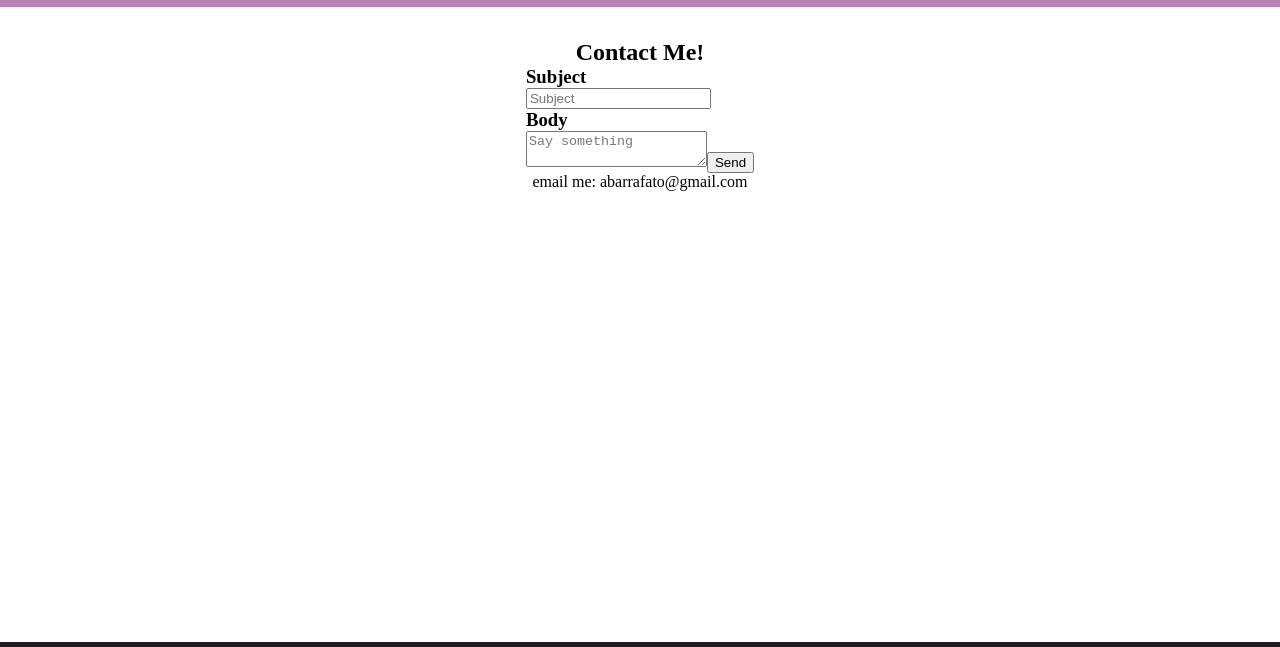
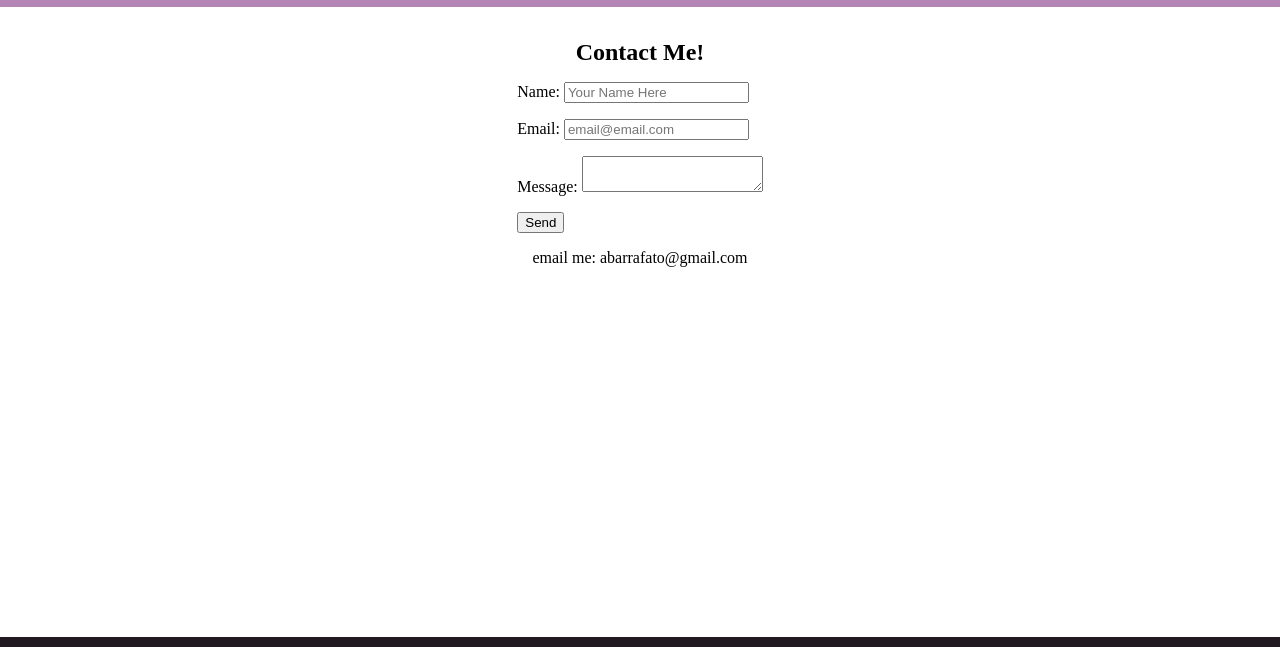
Before and after one commit to amabarr/portfolio, a Gatsby site: page /contact in a window 1280 px wide. Shown: the part 95-742 px from the top of the page. Built offline with nearby package versions, Linux system fonts and the light colour scheme; Gatsby itself is replaced by a stand-in of ours.

Commit message:
Edited Contact Form

```diff
--- a/src/components/contactForm.js
+++ b/src/components/contactForm.js
@@ -1,18 +1,34 @@
-import React, { useState } from "react";
+import React from "react";
 
 export default () => {
 	return (
 		<div className='contact'>
-			<form method='post' action='mailto:abarrafato@gmail.com'>
-				<label htmlFor='Subject'>
-					<h3>Subject</h3>
-					<input id='Subject:' placeholder='Subject' />
-				</label>
-				<label htmlFor='Body:'>
-					<h3>Body</h3>
-					<textarea id='Body:' placeholder='Say something' />
-				</label>
-				<button type='submit'>Send</button>
+			<form
+				name='contact'
+				method='POST'
+				data-netlify='true'
+				data-netlify-honeypot='bot-field'
+			>
+				<input type='hidden' name='form-name' value='contact' />
+				<p>
+					<label>
+						Name: <input type='text' name='name' placeholder='Your Name Here' />
+					</label>
+				</p>
+				<p>
+					<label>
+						Email:{" "}
+						<input type='email' name='email' placeholder='email@email.com' />
+					</label>
+				</p>
+				<p>
+					<label>
+						Message: <textarea name='message'></textarea>
+					</label>
+				</p>
+				<p>
+					<button type='submit'>Send</button>
+				</p>
 			</form>
 		</div>
 	);
--- a/src/components/footerLinks.js
+++ b/src/components/footerLinks.js
@@ -1,5 +1,6 @@
 import * as React from "react";
 import linkedin from "../images/icons/LI-In-Bug.png";
+import githubPhoto from "../images/icons/GitHub-Mark-Light-64px.png";
 
 const FooterLinks = () => (
 	<div className='footer links flex'>
@@ -7,7 +8,7 @@ const FooterLinks = () => (
 			<img src={linkedin} alt='LinkedIn logo' />
 		</a>
 		<a href='https://github.com/amabarr/'>
-			<img src='/icons/GitHub-Mark-Light-32px.png' alt='Github Logo' />
+			<img src={githubPhoto} alt='Github Logo' />
 		</a>
 	</div>
 );
--- a/src/pages/index.js
+++ b/src/pages/index.js
@@ -7,7 +7,7 @@ const IndexPage = () => (
 		<Layout>
 			<div id='index'>
 				<h2>Hi! I'm Amanda</h2>
-				<h3>an audio engineer, fullstack softare engineer, and a musician!</h3>
+				<h3>an audio engineer, fullstack software engineer, and a musician!</h3>
 
 				<img src={selfPortrait} alt='Amanda' />
 
```
